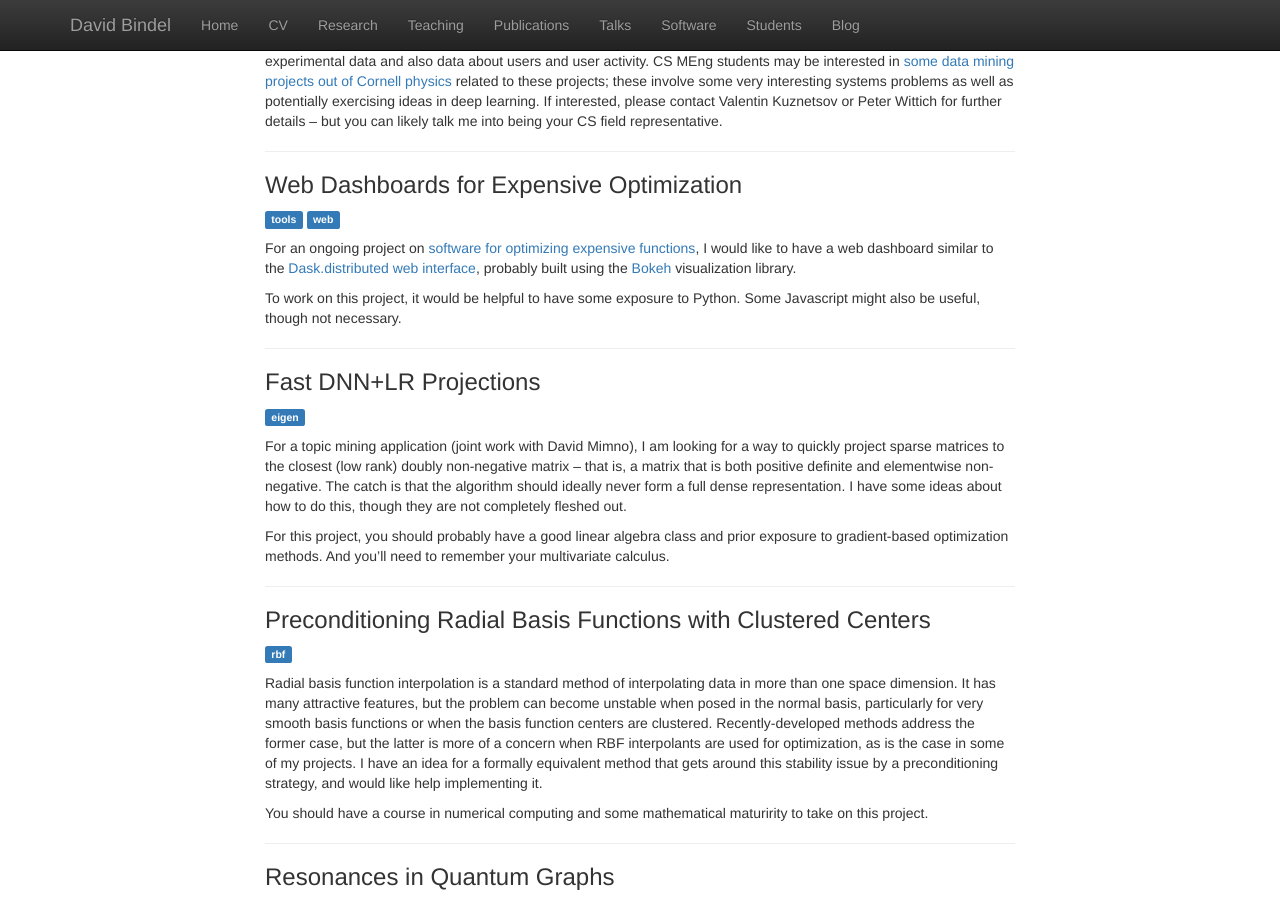
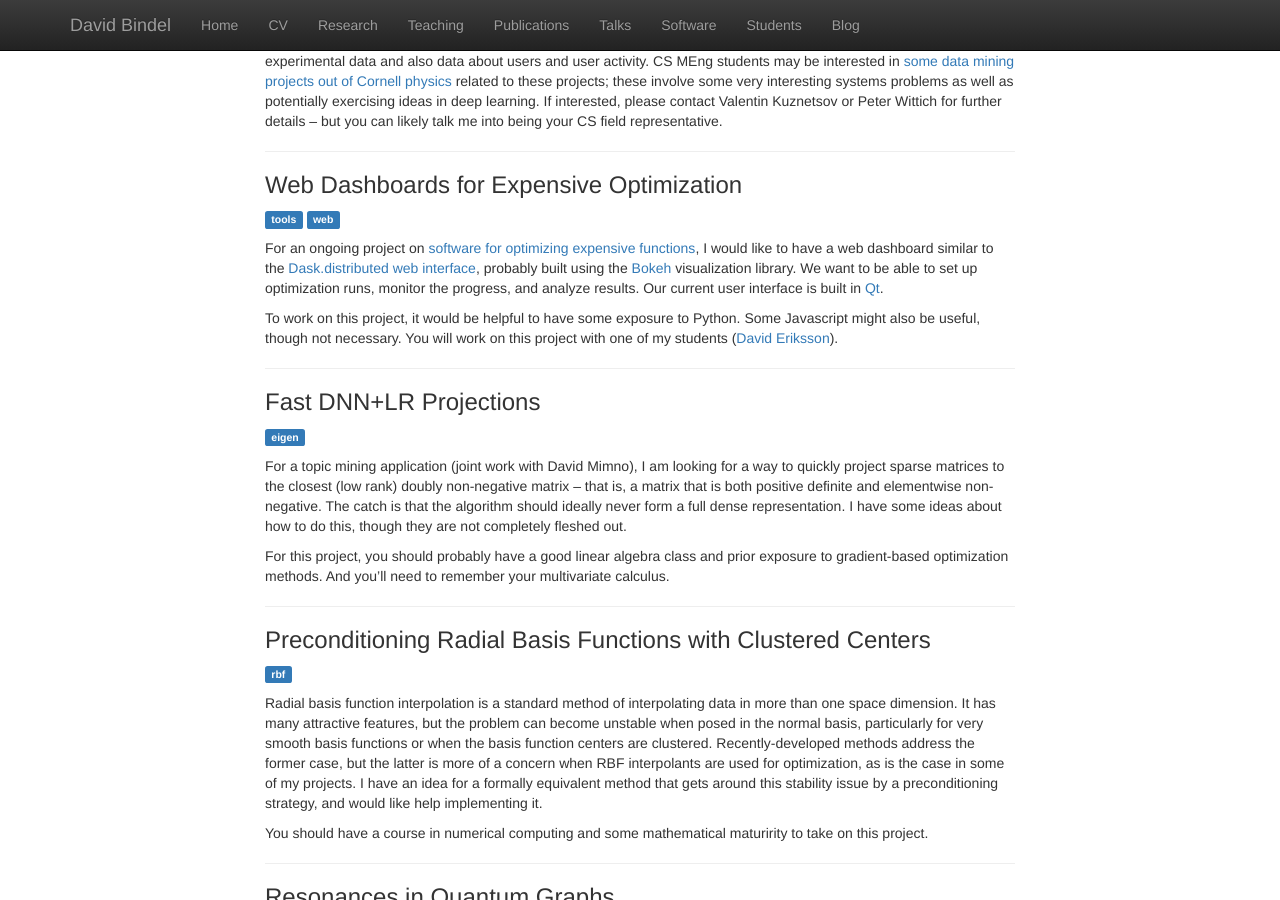
Before and after one commit to dbindel/cornell_web, a Jekyll site: the page built from meng.html, in a window 1280 px wide and 900 px high, scrolled down 378 px. Built offline with Jekyll 4.4.1, drawn with Linux system fonts in a browser that asks for light colours; nearby versions of some CDN libraries.

Commit message:
Updated Meng blurb per David E suggestion.

```diff
--- a/_data/meng.yml
+++ b/_data/meng.yml
@@ -27,14 +27,20 @@
     I would like to have a web dashboard similar to the
     [Dask.distributed web interface][daskweb], probably
     built using the [Bokeh][bokeh] visualization library.
+    We want to be able to set up optimization runs, monitor
+    the progress, and analyze results.  Our current user
+    interface is built in [Qt][pysot-gui].
 
     To work on this project, it would be helpful to have
     some exposure to Python.  Some Javascript might also be
-    useful, though not necessary.
+    useful, though not necessary.  You will work on this project
+    with one of my students ([David Eriksson]).
 
     [rbfopt]: http://www.cs.cornell.edu/~bindel//blurbs/rbfopt.html
     [daskweb]: http://distributed.readthedocs.io/en/latest/web.html
     [bokeh]: http://bokeh.pydata.org/en/latest/
+    [pysot-gui]: http://pysot.readthedocs.io/en/latest/gui.html
+    [David Eriksson]: https://people.cam.cornell.edu/~dme65/
 -
   title: Notebook Widgets for Simulation Steering and Monitoring
   tags: [tools, web]
```
